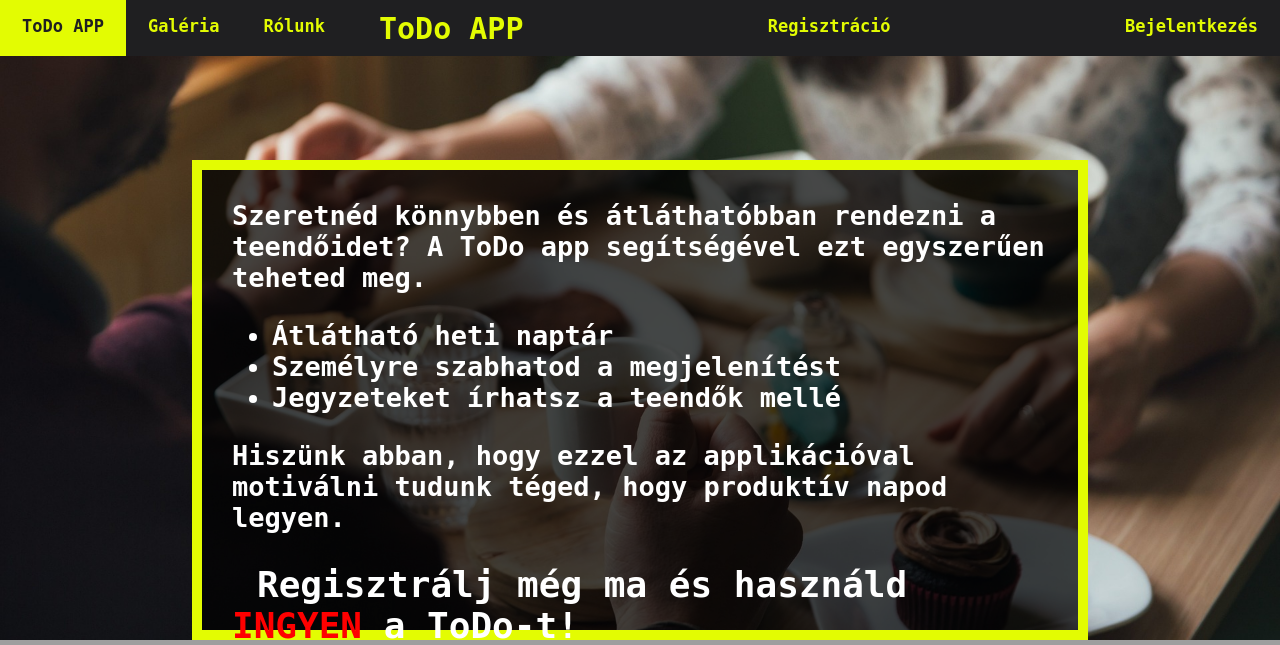
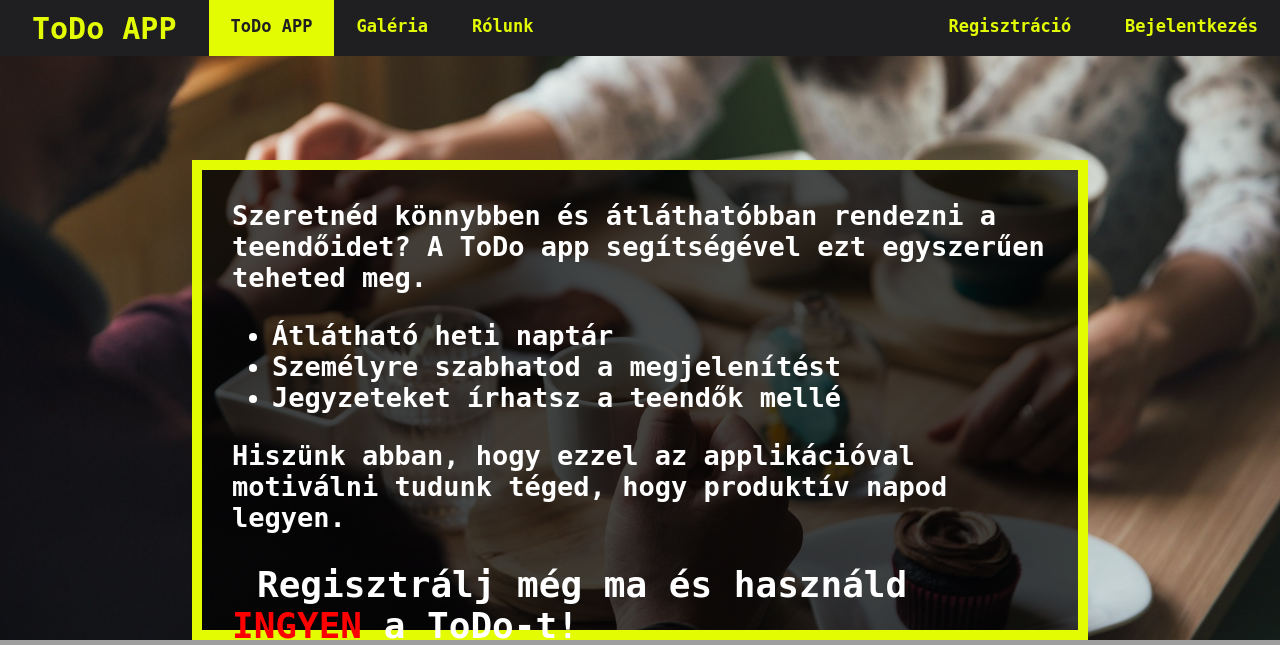
Before and after one commit to Patrik119HUN/ToDo-App, a PHP site: page / in a window 1280 px wide. Shown: the top 645 px of the page. Run offline with PHP 8.4, Linux system fonts and the light colour scheme; grey boxes are pictures that could not be loaded.

Commit message:
nav sáv

```diff
--- a/Modules/nav.php
+++ b/Modules/nav.php
@@ -1,9 +1,11 @@
 <link rel="stylesheet" href="../Styles/nav.css" />
-<div class="topnav">
-    <a class="active" id="left" href="../index.html">ToDo APP</a>
-    <a id="left" href="../Sites/galeria.html">Galéria</a>
-    <a id="left" href="../Sites/rolunk.html">Rólunk</a>
-    <span class="logo">ToDo APP</span> <!--ezt szeretném a menuben full középre igazitani csak meg nme megy-->
-    <a class="gomb" id="right">Regisztráció</a>
-    <a class="gomb" id="right" href="../Sites/bejelentkezes.html">Bejelentkezés</a>
+<nav class="topnav">
+  <p class="logo">ToDo APP</p>
+  <a class="active" id="left" href="../index.html">ToDo APP</a>
+  <a href="../Sites/galeria.html">Galéria</a>
+  <a href="../Sites/rolunk.html">Rólunk</a>
+  <div id="right">
+    <a >Regisztráció</a>
+    <a href="../Sites/bejelentkezes.html">Bejelentkezés</a>
   </div>
+</nav>
--- a/Styles/style.css
+++ b/Styles/style.css
@@ -19,7 +19,7 @@ body button {
 .gomb {
   background-color: #1f1f21;
   color: #e3fc02;
-  padding: 16px 22px;
+
   border: none;
   text-align: center;
   transition: 0.3s;
```
